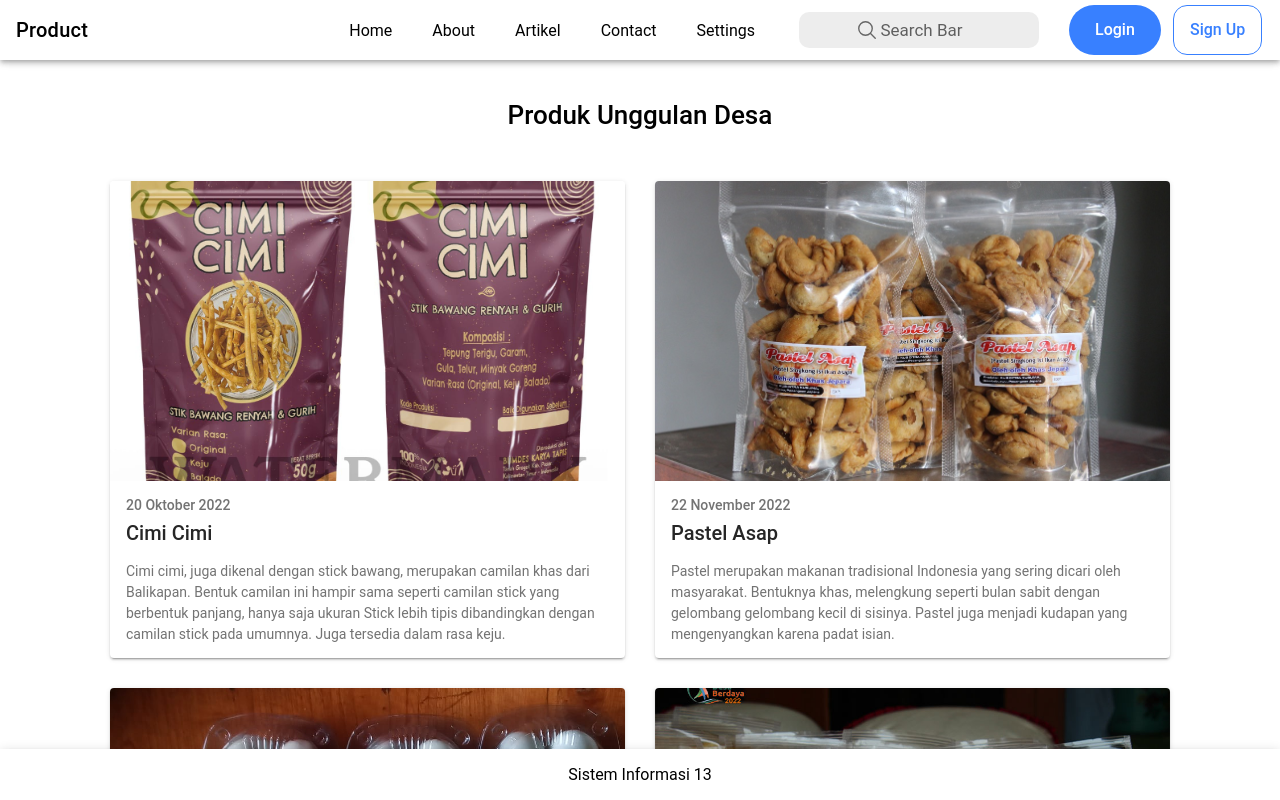
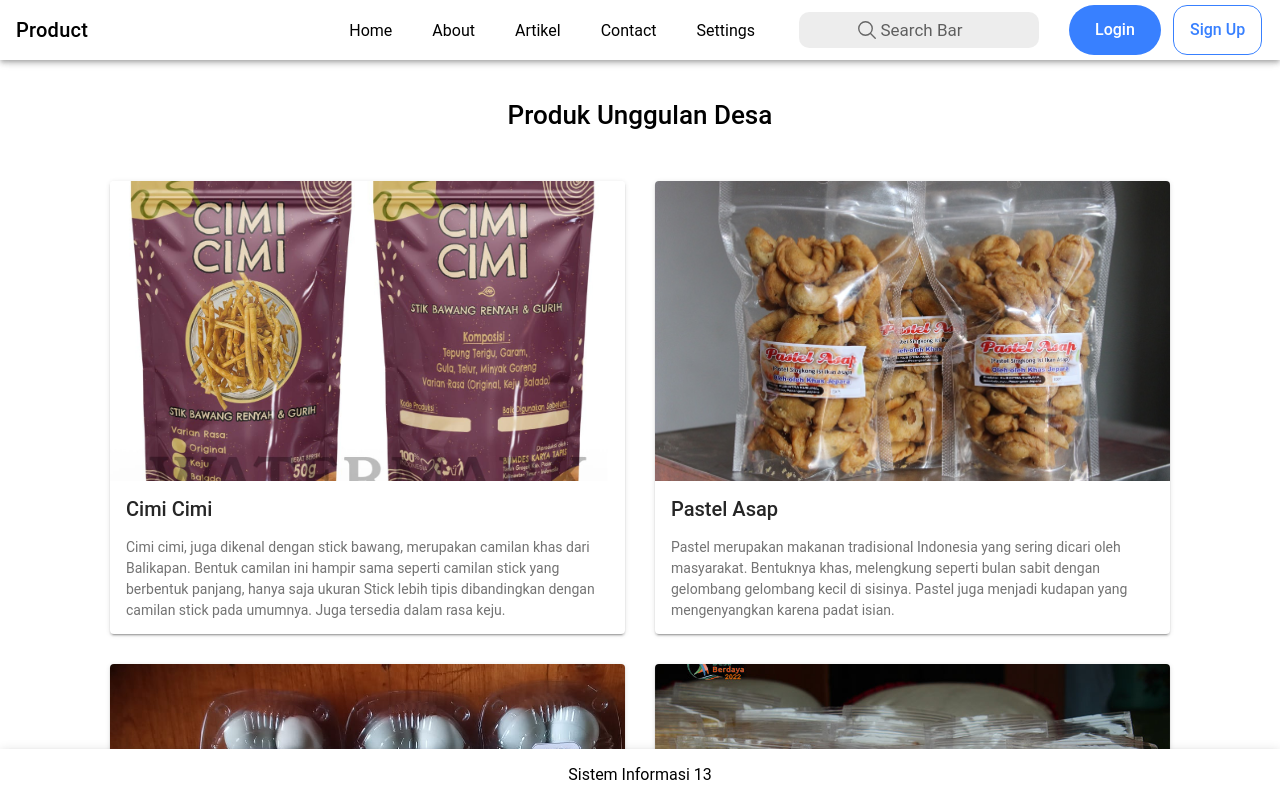
Before and after one commit to FrhnSpwli/Website-Desa, a React (Vite) app: page /product in a window 1280 px wide. Built offline with nearby package versions, Linux system fonts and the light colour scheme.

Commit message:
update page product

```diff
--- a/src/pages/product.tsx
+++ b/src/pages/product.tsx
@@ -6,6 +6,7 @@ import Pic1 from '../../assets/images/cimicimi.jpg'
 import Pic2 from '../../assets/images/pastel asap.jpg'
 import Pic3 from '../../assets/images/telur asin.jpg'
 import Pic4 from '../../assets/images/sedang_1668397058_marning.jpg'
+import { Style } from '@capacitor/status-bar';
 
 const Product = () => {
 
@@ -19,10 +20,11 @@ const Product = () => {
                         <h1>Produk Unggulan Desa</h1>
                     </div>
                     <div className={Styles.responsive}>
-                        <IonCard>
+                        <IonCard className={Styles.card}>
+                          <div className={Styles.cardContent}>
                             <IonImg src={Pic1} className={Styles.image}/>
+                            <div className={Styles.desc}>
                               <IonCardHeader>
-                                <IonCardSubtitle>20 Oktober 2022</IonCardSubtitle>
                                 <IonCardTitle>Cimi Cimi</IonCardTitle>
                             </IonCardHeader>
                             <IonCardContent>
@@ -31,11 +33,14 @@ const Product = () => {
                             hanya saja ukuran Stick lebih tipis dibandingkan dengan camilan stick pada umumnya.
                             Juga tersedia dalam rasa keju.
                             </IonCardContent>
+                            </div>
+                          </div>
                         </IonCard>
-                        <IonCard>
+                        <IonCard className={Styles.card}>
+                          <div className={Styles.cardContent}>
                             <IonImg src={Pic2} className={Styles.image}/>
+                            <div className={Styles.desc}>
                               <IonCardHeader>
-                                <IonCardSubtitle>22 November 2022</IonCardSubtitle>
                                 <IonCardTitle>Pastel Asap</IonCardTitle>
                             </IonCardHeader>
                             <IonCardContent>
@@ -44,11 +49,14 @@ const Product = () => {
                             gelombang kecil di sisinya. Pastel juga menjadi kudapan yang mengenyangkan
                             karena padat isian.
                             </IonCardContent>
+                            </div>
+                          </div>
                         </IonCard>
-                        <IonCard>
+                        <IonCard className={Styles.card}>
+                          <div className={Styles.cardContent}>
                             <IonImg src={Pic3} className={Styles.image}/>
+                            <div className={Styles.desc}>
                               <IonCardHeader>
-                                <IonCardSubtitle>23 Desember 2022</IonCardSubtitle>
                                 <IonCardTitle>Telur Asin</IonCardTitle>
                             </IonCardHeader>
                             <IonCardContent>
@@ -56,11 +64,14 @@ const Product = () => {
                             dengan cara diasinkan. Kebanyakan telur yang diasinkan adalah telur itik,
                             meski tidak menutup kemungkinan untuk telur-telur yang lain.
                             </IonCardContent>
+                            </div>
+                          </div>
                         </IonCard>
-                          <IonCard>
+                        <IonCard className={Styles.card}>
+                          <div className={Styles.cardContent}>
                             <IonImg src={Pic4} className={Styles.image}/>
+                            <div className={Styles.desc}>
                               <IonCardHeader>
-                                <IonCardSubtitle>24 Januari 2023</IonCardSubtitle>
                                 <IonCardTitle>Marning Jagung</IonCardTitle>
                             </IonCardHeader>
                             <IonCardContent>
@@ -68,6 +79,8 @@ const Product = () => {
                             olahan dari jagung yang di jadikan makanan (snack) yang
                             dikonsumsi setelah melalui proses pengolahan sederhana.
                             </IonCardContent>
+                            </div>
+                          </div>
                         </IonCard>
                       </div>
                 </div>
```
Lines whose indentation alone changed are shown as unchanged.
